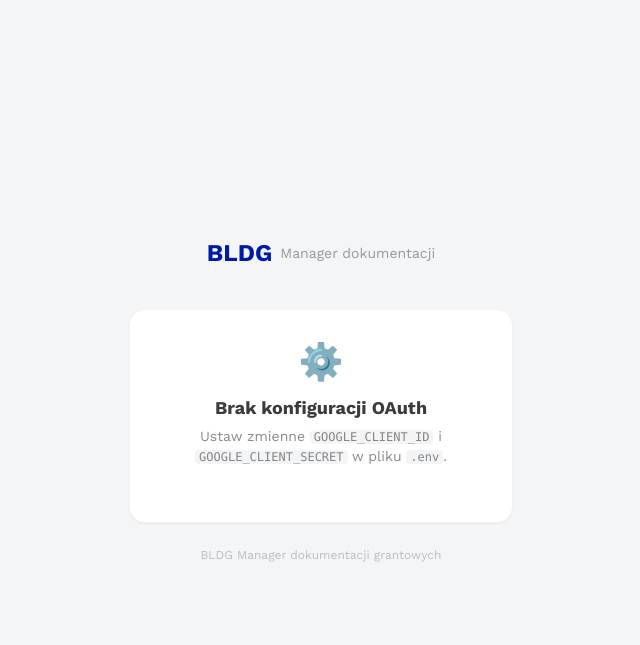
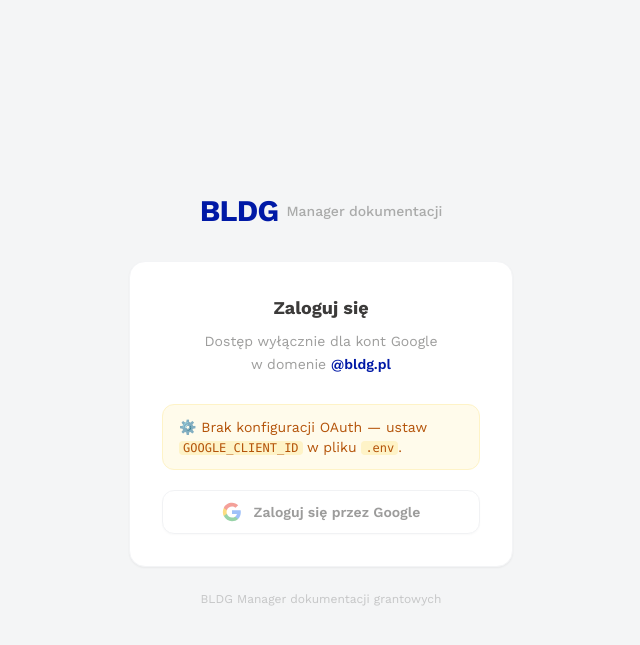
Before and after one commit to brzysiek/bldg, a Flask app: page /auth/login in a window 1280 px wide. Shown: the top 645 px of the page, without its empty margins (319-959 px from the left). Run offline with Flask 3, Linux system fonts and the light colour scheme; parts of the project's set-up code (start-up, migrations or seed data) failed here and were passed over; some libraries are stand-ins or nearby versions.

Commit message:
Login: czytelny komunikat o domenie bldg.pl, przycisk zawsze widoczny
Co-Authored-By: Claude Sonnet 4.6 <noreply@anthropic.com>

```diff
--- a/_build.py
+++ b/_build.py
@@ -1 +1 @@
-BUILD = "20260617-214000"
+BUILD = "20260618-080000"
--- a/templates/auth/login.html
+++ b/templates/auth/login.html
@@ -20,57 +20,57 @@
 
   <div class="w-full max-w-sm mx-4">
 
+    <!-- Logo -->
     <div class="text-center mb-8">
-      <div class="inline-flex items-center gap-2 mb-2">
-        <span class="text-bottle font-bold text-2xl">BLDG</span>
-        <span class="text-slate-text/50 text-sm">Manager dokumentacji</span>
+      <div class="inline-flex items-center gap-2">
+        <span class="text-bottle font-bold text-3xl tracking-tight">BLDG</span>
+        <span class="text-slate-text/40 text-sm font-medium">Manager dokumentacji</span>
       </div>
     </div>
 
+    <!-- Card -->
     <div class="bg-white rounded-2xl border border-gray-100 shadow-sm p-8">
 
-      {% if unconfigured %}
-        <div class="text-center mb-6">
-          <div class="text-4xl mb-3">⚙️</div>
-          <h1 class="text-lg font-bold text-slate-text mb-1">Brak konfiguracji OAuth</h1>
-          <p class="text-sm text-slate-text/60">
-            Ustaw zmienne <code class="bg-gray-100 px-1 rounded text-xs">GOOGLE_CLIENT_ID</code>
-            i <code class="bg-gray-100 px-1 rounded text-xs">GOOGLE_CLIENT_SECRET</code> w pliku <code class="bg-gray-100 px-1 rounded text-xs">.env</code>.
+      <div class="text-center mb-7">
+        <h1 class="text-lg font-bold text-slate-text mb-2">Zaloguj się</h1>
+        <p class="text-sm text-slate-text/50 leading-relaxed">
+          Dostęp wyłącznie dla kont Google<br>
+          w domenie <span class="font-semibold text-bottle">@bldg.pl</span>
         </p>
-        </div>
-      {% else %}
-        <div class="text-center mb-6">
-          <div class="text-4xl mb-3">🔐</div>
-          <h1 class="text-lg font-bold text-slate-text mb-1">Zaloguj się</h1>
-          <p class="text-sm text-slate-text/50">Dostęp tylko dla kont @bldg.pl i @lukaszbrzyski.com</p>
       </div>
 
       {% with messages = get_flashed_messages(with_categories=true) %}
         {% if messages %}
           {% for category, message in messages %}
-              <div class="mb-4 px-4 py-3 rounded-lg text-sm
-                {% if category == 'error' %}bg-red-50 text-red-700 border border-red-200{% else %}bg-blue-50 text-blue-700 border border-blue-200{% endif %}">
+            <div class="mb-5 px-4 py-3 rounded-xl text-sm
+              {% if category == 'error' %}bg-red-50 text-red-700 border border-red-100{% else %}bg-blue-50 text-blue-700 border border-blue-100{% endif %}">
               {{ message }}
             </div>
           {% endfor %}
         {% endif %}
       {% endwith %}
 
+      {% if unconfigured %}
+        <div class="mb-5 px-4 py-3 rounded-xl text-sm bg-amber-50 text-amber-700 border border-amber-100">
+          ⚙️ Brak konfiguracji OAuth — ustaw <code class="font-mono text-xs bg-amber-100 px-1 rounded">GOOGLE_CLIENT_ID</code> w pliku <code class="font-mono text-xs bg-amber-100 px-1 rounded">.env</code>.
+        </div>
+      {% endif %}
+
       <a href="{{ url_for('auth.login') }}"
-           class="flex items-center justify-center gap-3 w-full px-4 py-3 bg-white border border-gray-200 rounded-xl text-sm font-semibold text-slate-text hover:bg-gray-50 hover:border-gray-300 transition-all shadow-sm">
+         class="flex items-center justify-center gap-3 w-full px-4 text-sm font-semibold text-slate-text bg-white border border-gray-200 rounded-xl hover:bg-gray-50 hover:border-gray-300 transition-all shadow-sm {% if unconfigured %}opacity-50 pointer-events-none{% endif %}"
+         style="height:44px">
         <svg class="w-5 h-5 shrink-0" viewBox="0 0 24 24">
           <path fill="#4285F4" d="M22.56 12.25c0-.78-.07-1.53-.2-2.25H12v4.26h5.92c-.26 1.37-1.04 2.53-2.21 3.31v2.77h3.57c2.08-1.92 3.28-4.74 3.28-8.09z"/>
           <path fill="#34A853" d="M12 23c2.97 0 5.46-.98 7.28-2.66l-3.57-2.77c-.98.66-2.23 1.06-3.71 1.06-2.86 0-5.29-1.93-6.16-4.53H2.18v2.84C3.99 20.53 7.7 23 12 23z"/>
           <path fill="#FBBC05" d="M5.84 14.09c-.22-.66-.35-1.36-.35-2.09s.13-1.43.35-2.09V7.07H2.18C1.43 8.55 1 10.22 1 12s.43 3.45 1.18 4.93l3.66-2.84z"/>
-            <path fill="#EA4335" d="M12 5.38c1.62 0 3.06.56 4.21 1.64l3.15-3.15C17.45 2.09 14.97 1 12 1 7.7 1 3.99 3.47 2.18 7.07l3.66 2.84c.87-2.6 3.3-4.53 6.16-4.53z"/>
+          <path fill="#EA4335" d="M12 5.38c1.62 0 3.06.56 4.21 1.64l3.15-3.15C17.45 2.09 14.97 1 12 1 7.7 1 3.47 3.47 2.18 7.07l3.66 2.84c.87-2.6 3.3-4.53 6.16-4.53z"/>
         </svg>
         Zaloguj się przez Google
       </a>
-      {% endif %}
 
     </div>
 
-    <p class="text-center text-xs text-slate-text/30 mt-6">BLDG Manager dokumentacji grantowych</p>
+    <p class="text-center text-xs text-slate-text/25 mt-6">BLDG Manager dokumentacji grantowych</p>
   </div>
 
 </body>
```
Lines whose indentation alone changed are shown as unchanged.
